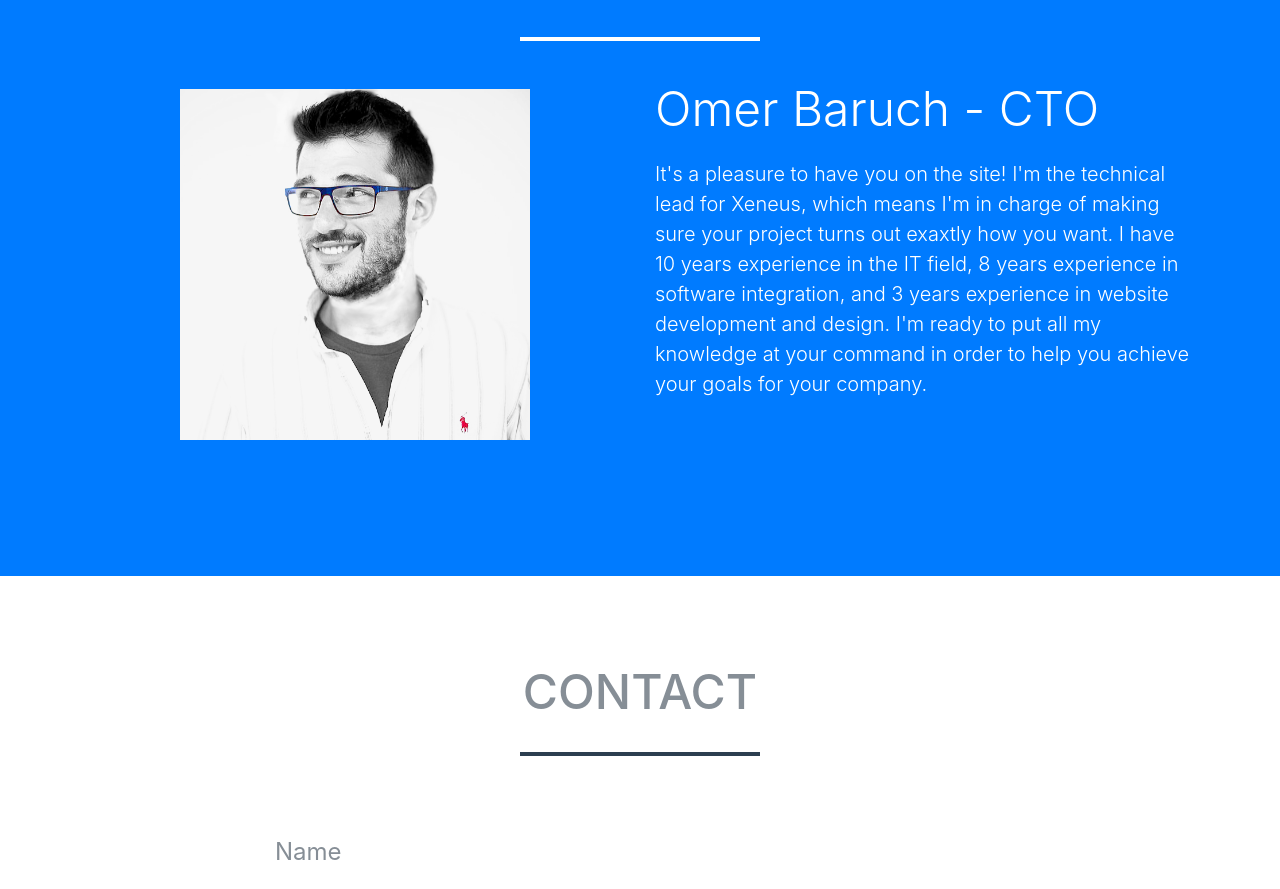
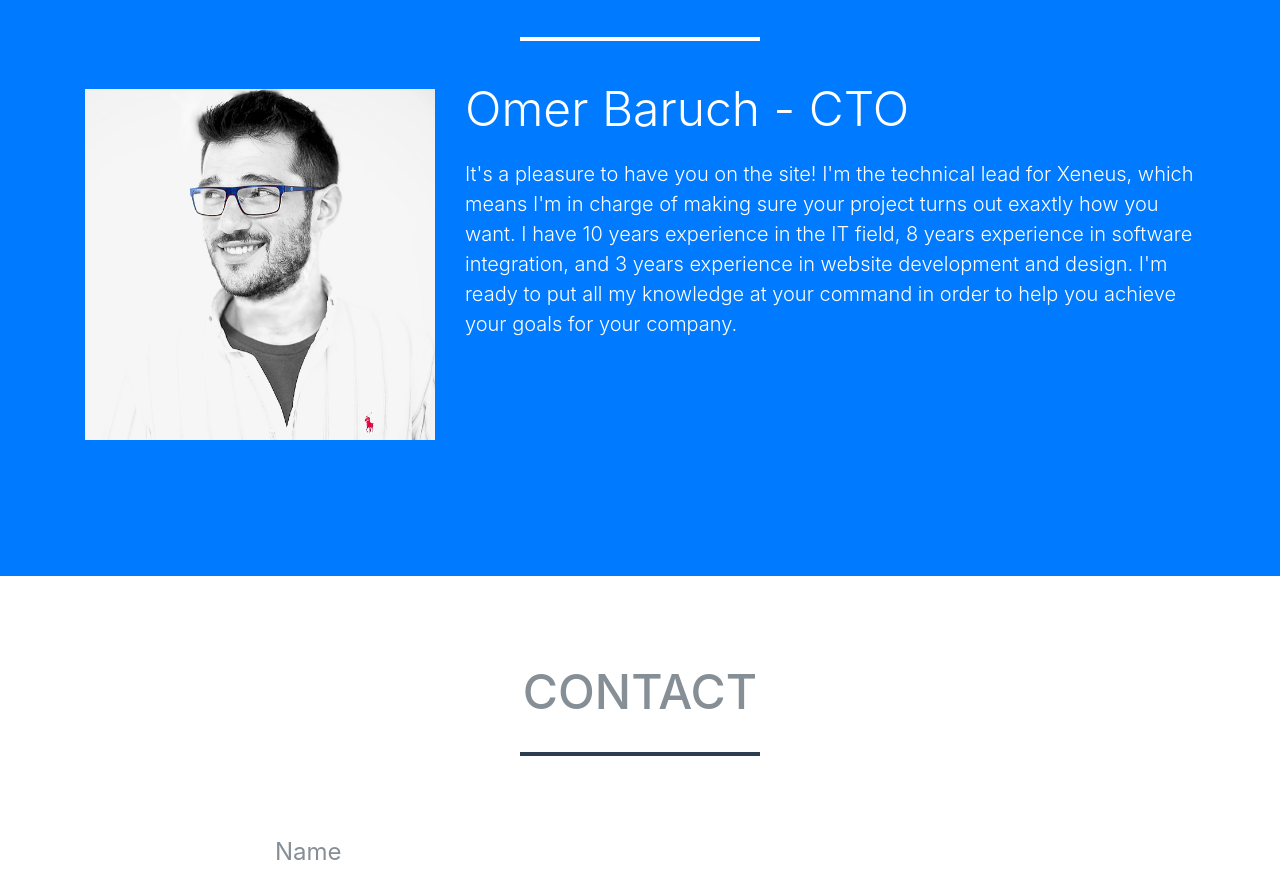
Before and after one commit to odbaruch/Xeneus-site, a website with bundled scripts: page index.html in a window 1280 px wide. Shown: the part 2067-2956 px from the top of the page. Built offline with nearby package versions, Linux system fonts and the light colour scheme.

Commit message:
Change column width of profile text to 8

```diff
--- a/index.html
+++ b/index.html
@@ -154,7 +154,7 @@
             <img class="img-fluid" src="img/Omer.png" alt="">
             <p><br></p>
           </div>
-          <div class="col-lg-6 ml-auto">
+          <div class="col-lg-8 ml-auto">
             <h2 class="font-weight-light mb-0">Omer Baruch - CTO</h2>
             <p class="lead"><br>It's a pleasure to have you on the site! I'm the technical lead for Xeneus, which means I'm in charge of making sure your project turns out exaxtly how you want. I have 10 years experience in the IT field, 8 years experience in software integration, and 3 years experience in website development and design. I'm ready to put all my knowledge at your command in order to help you achieve your goals for your company.</p>
           </div>
```
